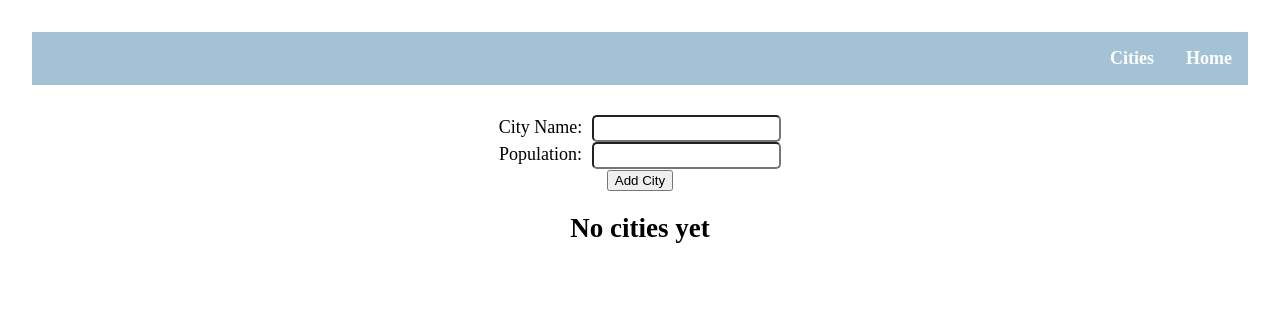
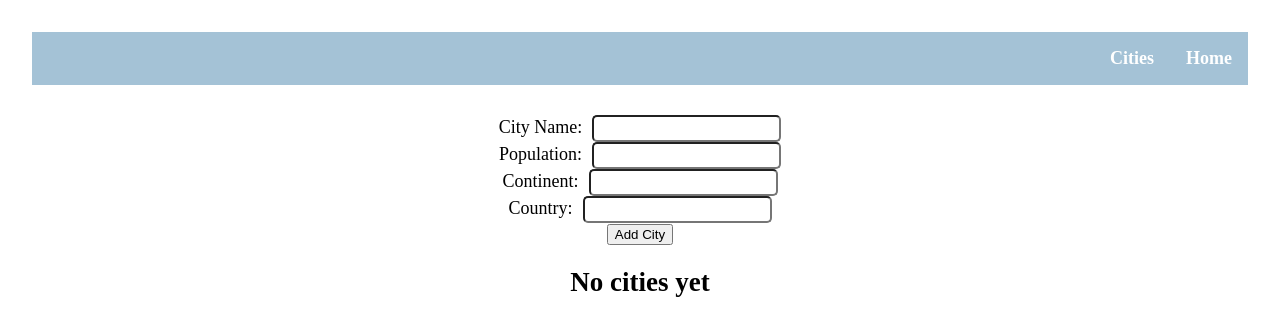
Before and after one commit to Akvilija/cities, a React (Vite) app in the folder front-end/: page /cities in a window 1280 px wide. Shown: the top 336 px of the page. Built offline with nearby package versions, Linux system fonts and the light colour scheme.

Commit message:
adding-location

```diff
--- a/front-end/src/components/CityItem/CityItem.jsx
+++ b/front-end/src/components/CityItem/CityItem.jsx
@@ -1,12 +1,14 @@
 const CityItem = ({ data }) => {
 
-    const { name, population } = data
-
+    const { name, population, location} = data
+    const { continent, country } = location
   return (
     <div>
         <ul>
             {name && <li>Name: {name}</li>}
             {population && <li>Population: {population}</li>}
+            {continent && <li>Continent: {continent}</li>}
+            {country && <li>Country: {country}</li>}
         </ul>
     </div>
   )
--- a/front-end/src/components/Form/CitiesForm.jsx
+++ b/front-end/src/components/Form/CitiesForm.jsx
@@ -6,16 +6,24 @@ const CitiesForm = ({ onNewCityHandler }) => {
 
     const [name, setName] = useState('')
     const [population, setPopulation] = useState('')
+    const [continent, setContinent] = useState('')
+    const [country, setCountry] = useState('')
 
     const nameHandler = event => setName(event.target.value)
     const populationHandler = event => setPopulation(event.target.value)
+    const continentHandler = event => setContinent(event.target.value)
+    const countryHandler = event => setCountry(event.target.value)
 
     const newCityHandler = event => {
         event.preventDefault()
 
         const newCity = {
             name,
-            population
+            population,
+            location: {
+                continent,
+                country
+            },
         }
 
         fetch(`${API_URL}/cities`, {
@@ -31,6 +39,8 @@ const CitiesForm = ({ onNewCityHandler }) => {
 
                 setName('')
                 setPopulation('')
+                setContinent('')
+                setCountry('')
             })
     }
 
@@ -55,6 +65,24 @@ const CitiesForm = ({ onNewCityHandler }) => {
                     onChange={populationHandler}
                 />
             </div>
+            <div className='form-control'>
+                <label htmlFor="continent">Continent:</label>
+                <input
+                    type="text"
+                    id='continent'
+                    value={continent}
+                    onChange={continentHandler}
+                />
+            </div>
+            <div className='form-control'>
+                <label htmlFor="country">Country:</label>
+                <input
+                    type="text"
+                    id='country'
+                    value={country}
+                    onChange={countryHandler}
+                />
+            </div>
 
             <button type='submit'>Add City</button>
         </form>
--- a/front-end/src/pages/CitiesPage.jsx
+++ b/front-end/src/pages/CitiesPage.jsx
@@ -4,7 +4,7 @@ import CitiesList from '../components/CitiesList/CitiesList';
 
 const CitiesPage = () => {
 
-    const [cities, setCities] = useState('');
+    const [cities, setCities] = useState([]);
 
     const newCityHandler = newCity => {
         setCities(prevState => [newCity, ...prevState])
```
